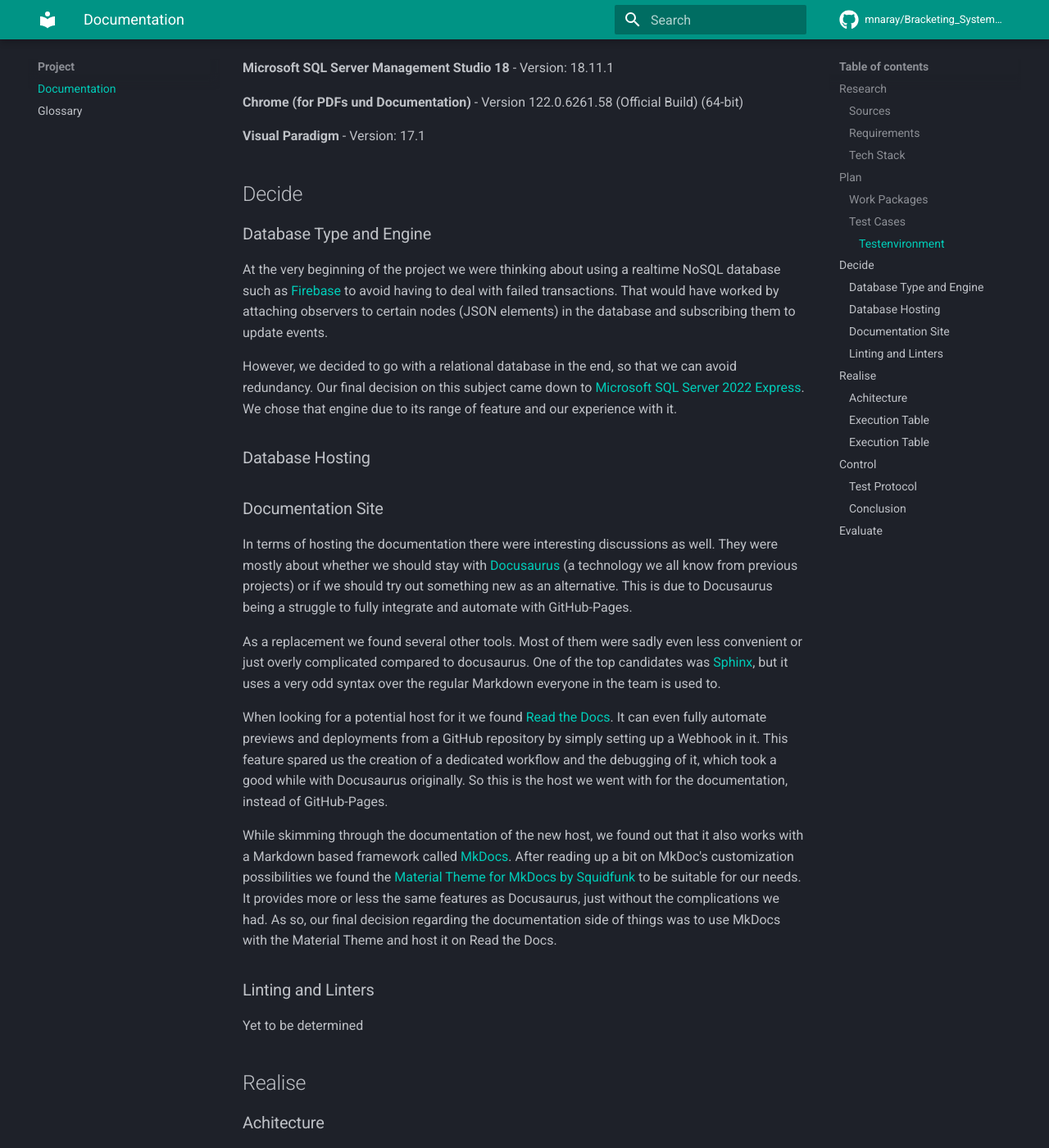
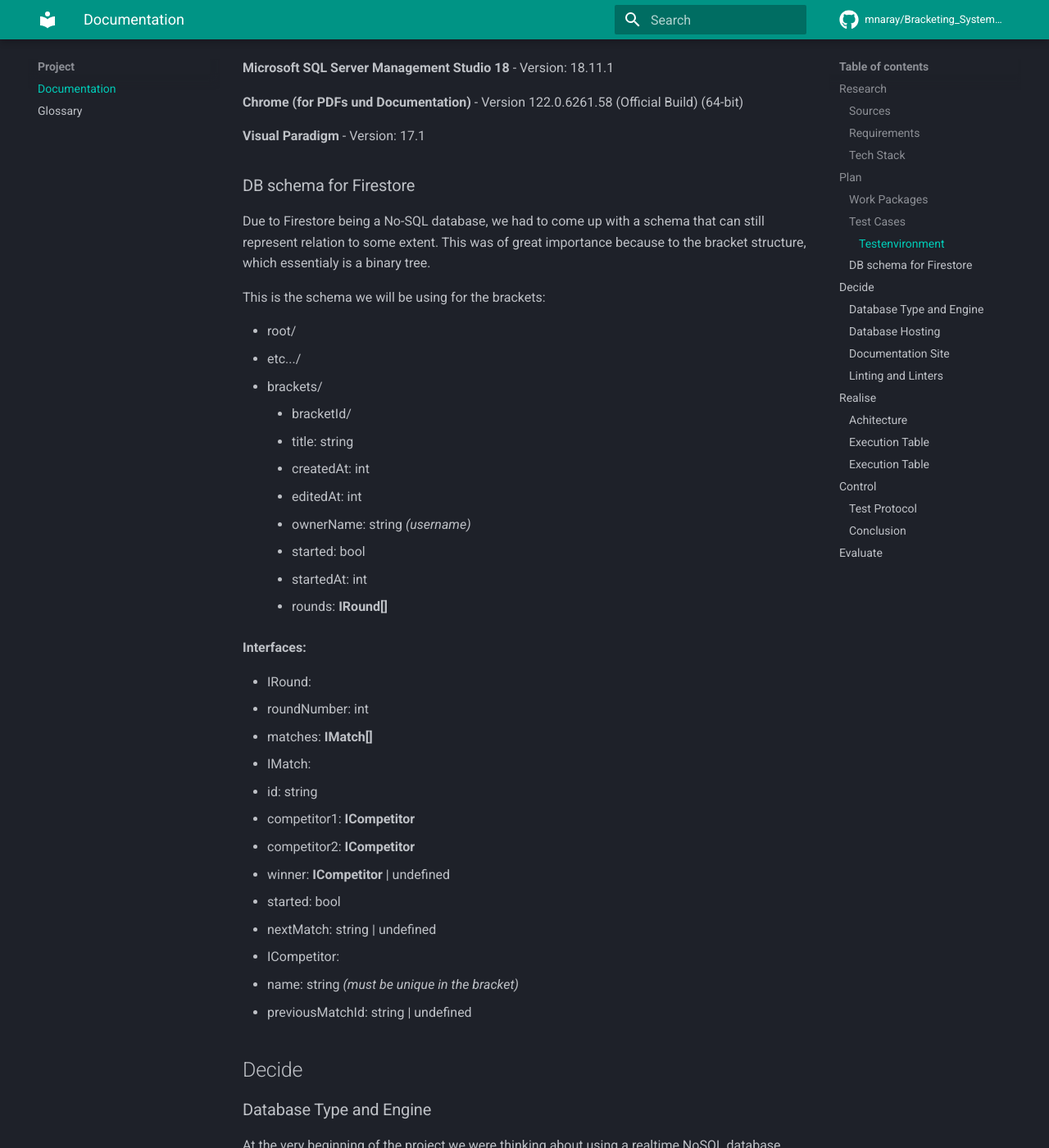
Before and after one commit to mnaray/Bracketing_System_Docs, an MkDocs documentation site: the page built from docs/project/documentation.md, in a window 1280 px wide and 1400 px high, scrolled down 3645 px. Shown: the whole window at 82% size. Built offline with MkDocs 1.6.1 and Material for MkDocs 9.7.7, drawn with Linux system fonts in a browser that asks for light colours; comment, search, counter and statistics services are not loaded.

Commit message:
document schema and interfaces

```diff
--- a/docs/project/documentation.md
+++ b/docs/project/documentation.md
@@ -116,6 +116,41 @@ total lessons: 30 * 2 = 60
   **Visual Paradigm**
 - Version: 17.1
 
+### DB schema for Firestore
+
+Due to Firestore being a No-SQL database, we had to come up with a schema that can still represent relation to some extent. This was of great importance because to the bracket structure, which essentialy is a binary tree.
+
+This is the schema we will be using for the brackets:
+
+* root/
+  * etc.../
+  * brackets/
+    * bracketId/
+      * title: string
+      * createdAt: int
+      * editedAt: int
+      * ownerName: string *(username)*
+      * started: bool
+      * startedAt: int
+      * rounds: **IRound[]**
+
+
+**Interfaces:**
+
+* IRound:
+  * roundNumber: int
+  * matches: **IMatch[]**
+* IMatch:
+  * id: string
+  * competitor1: **ICompetitor**
+  * competitor2: **ICompetitor**
+  * winner: **ICompetitor** | undefined
+  * started: bool
+  * nextMatch: string | undefined
+* ICompetitor:
+  * name: string *(must be unique in the bracket)*
+  * previousMatchId: string | undefined
+
 ## Decide
 
 ### Database Type and Engine
```
